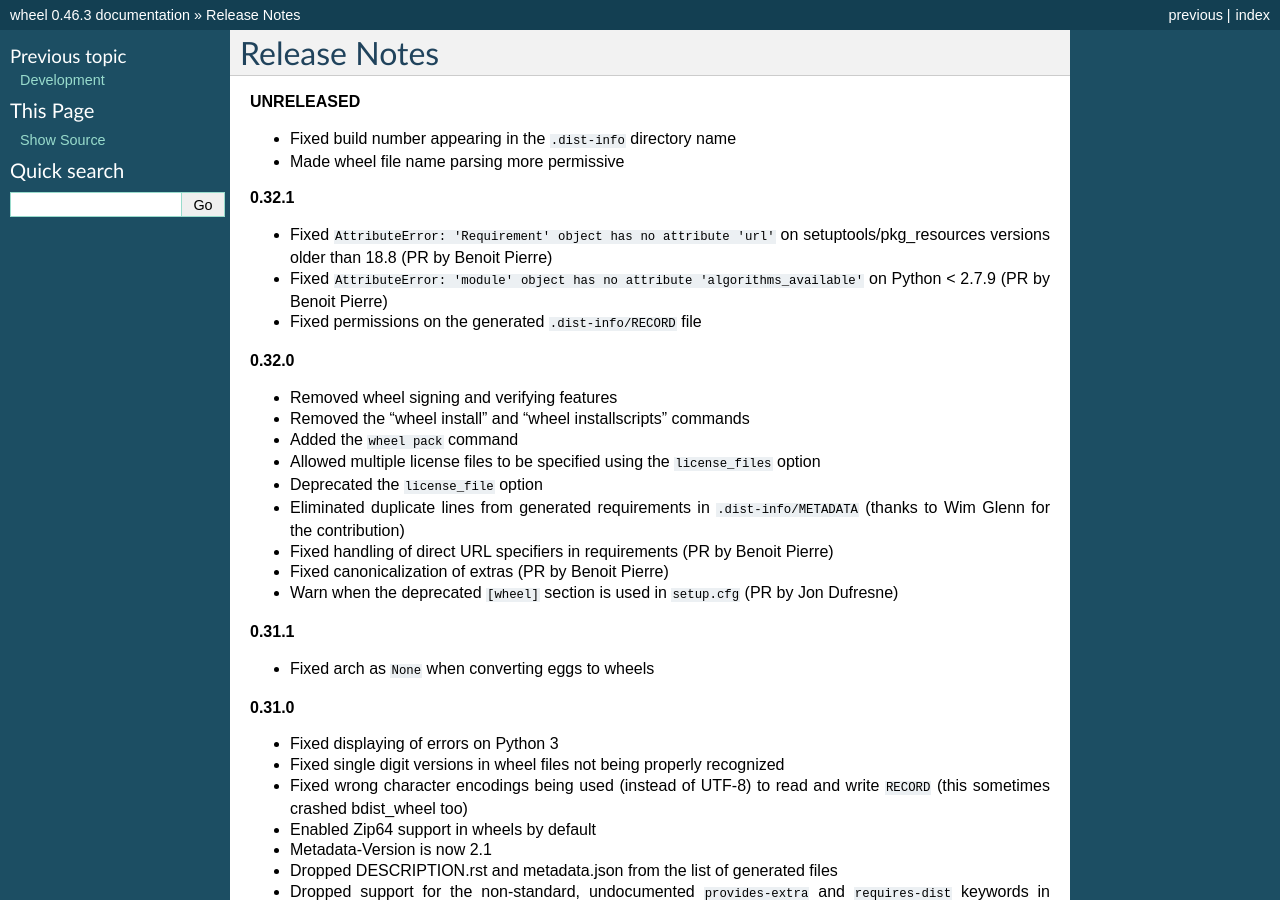
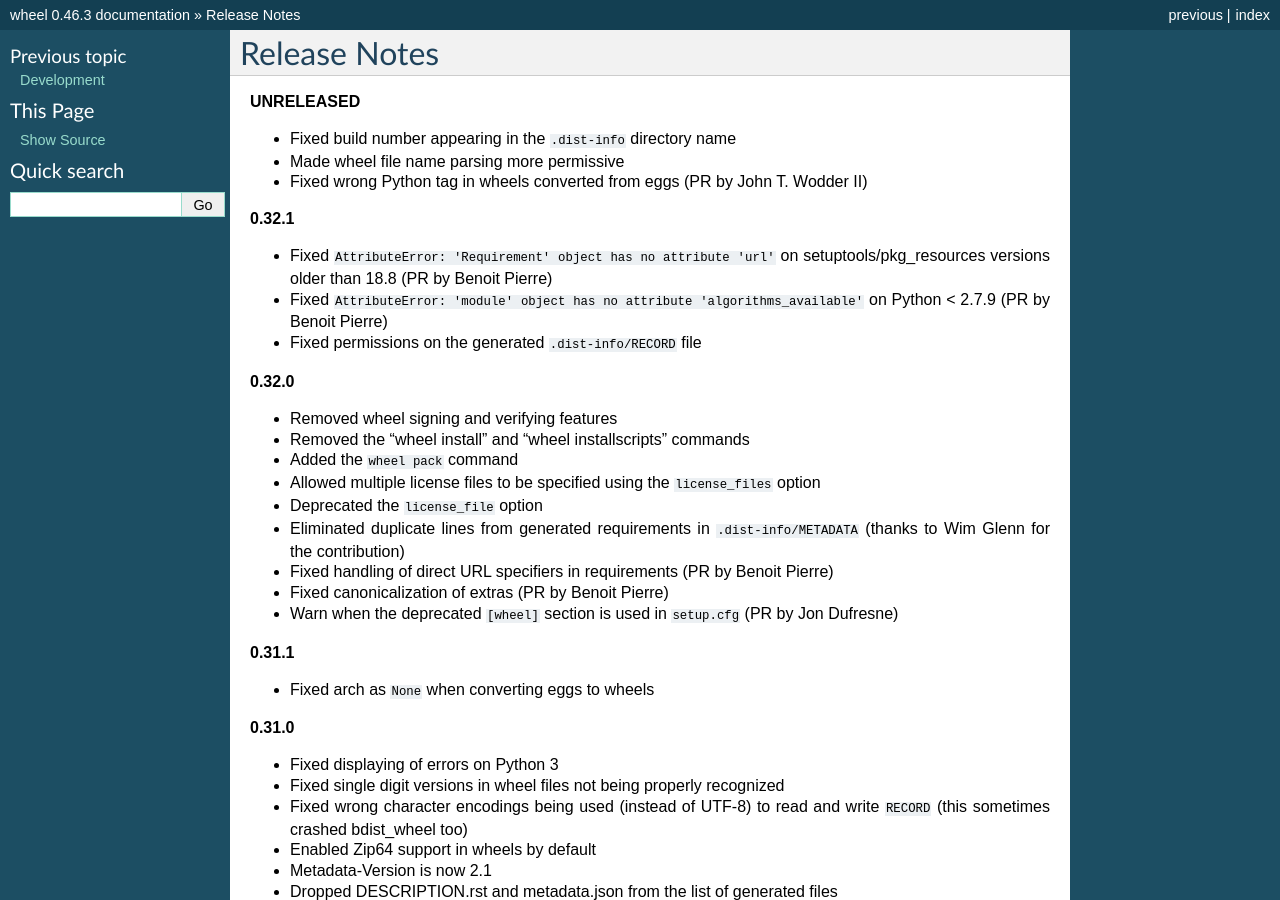
Before and after one commit to pypa/wheel, a Sphinx documentation site: the page built from docs/news.rst, in a window 1280 px wide and 900 px high. Built offline with Sphinx 7.4.7, drawn with Linux system fonts in a browser that asks for light colours; pages that are not in the unit, such as notebooks, are missing from menus.

```diff
--- a/docs/news.rst
+++ b/docs/news.rst
@@ -5,6 +5,8 @@ Release Notes
 
 - Fixed build number appearing in the ``.dist-info`` directory name
 - Made wheel file name parsing more permissive
+- Fixed wrong Python tag in wheels converted from eggs
+  (PR by John T. Wodder II)
 
 **0.32.1**
 
```
Also changed, not shown: 1 other file.
